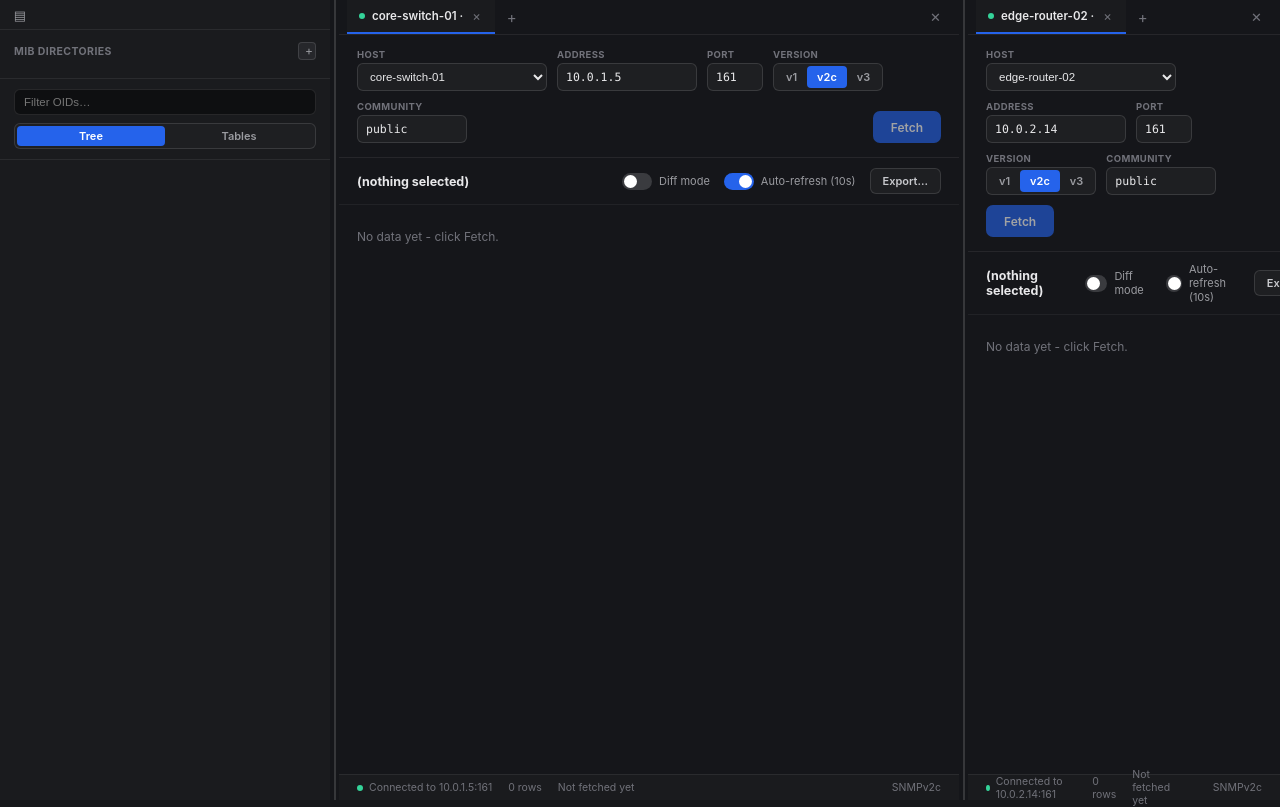
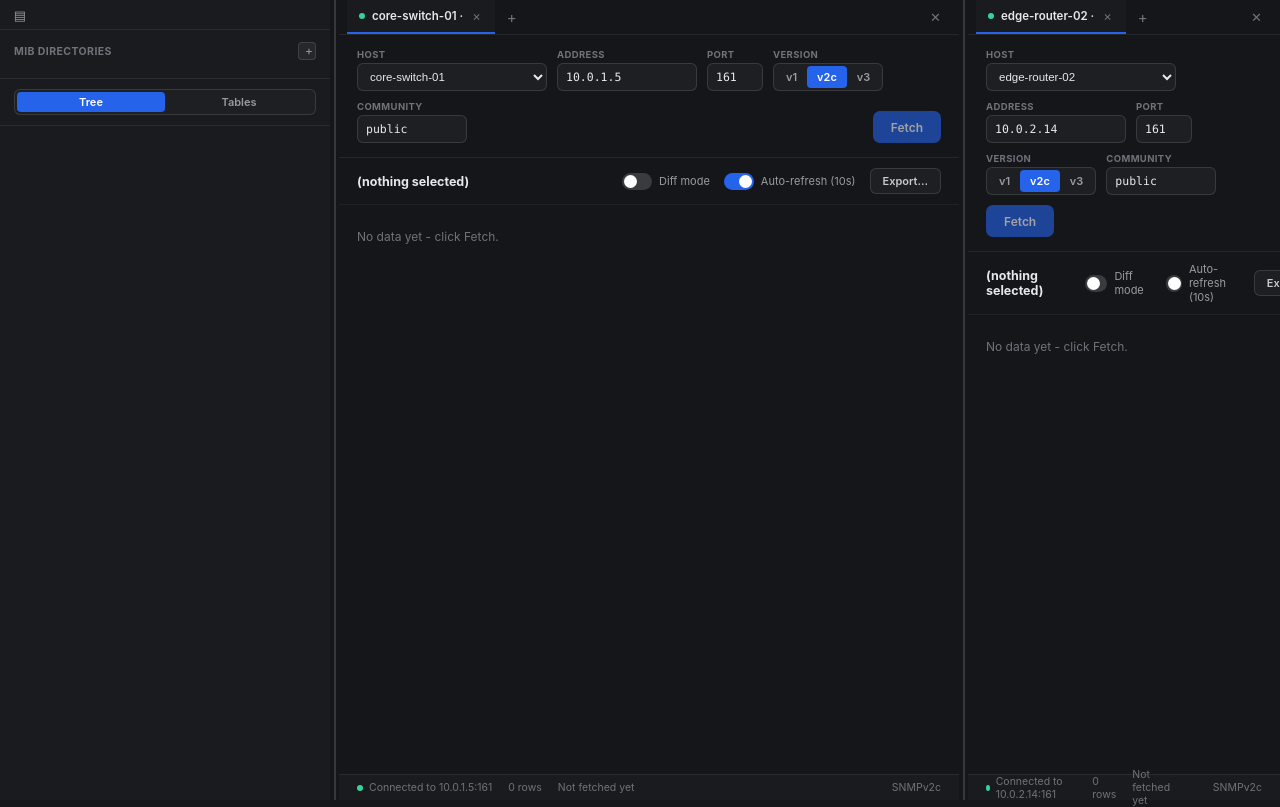
Before and after one commit to md2perpe/snmp-browser, a website built with Vite: page index.html in a window 1280 px wide. Shown: the top 807 px of the page. Built offline with nearby package versions, Linux system fonts and the light colour scheme; no server answers; files whose address does not match are found by name.

Commit message:
Refactor sidebar filter functionality and update styles for tree mode

```diff
--- a/src/render.ts
+++ b/src/render.ts
@@ -126,14 +126,7 @@ function renderSidebar(store: Store): HTMLElement {
       el("div", { class: "mib-dir-list" }, dirRows),
       draftRow,
     ]),
-    el("div", { class: "filter-box" }, [
-      el("input", {
-        class: "filter-input",
-        placeholder: "Filter OIDs…",
-        value: store.state.filterText,
-        "data-focus-key": "filter",
-        oninput: (e: Event) => store.setFilterText((e.target as HTMLInputElement).value),
-      }),
+    el("div", { class: "tree-mode-box" }, [
       el(
         "div",
         { class: "tree-mode-toggle" },
--- a/src/state.ts
+++ b/src/state.ts
@@ -21,7 +21,6 @@ export class Store {
     const tab1 = this.makeTab("t1", "h1");
     const tab2 = this.makeTab("t2", "h2", { autoRefresh: false });
     this.state = {
-      filterText: "",
       expanded: {},
       tablesOnlyMode: false,
       mibDirs: [],
@@ -184,11 +183,6 @@ export class Store {
 
   // ---------- sidebar / MIB directories ----------
 
-  setFilterText(text: string) {
-    this.state.filterText = text;
-    this.notify();
-  }
-
   toggleLeft() {
     this.state.leftCollapsed = !this.state.leftCollapsed;
     this.notify();
@@ -277,27 +271,13 @@ export class Store {
   }
 
   getVisibleNodes(): { node: MibNode; depth: number }[] {
-    const tree = this.activeTree();
-    const filter = this.state.filterText.trim().toLowerCase();
-    if (!filter) return this.flatten(tree, 0, [], this.state.expanded);
-    // A filter searches the whole tree regardless of collapse state - a
-    // search box that only finds nodes you'd already expanded manually
-    // isn't useful, since everything starts collapsed.
-    return this.flattenAll(tree, 0, []).filter(({ node }) => node.label.toLowerCase().includes(filter));
+    return this.flatten(this.activeTree(), 0, [], this.state.expanded);
   }
 
   private flatten(nodes: MibNode[], depth: number, out: { node: MibNode; depth: number }[], expanded: Record<string, boolean>) {
     for (const n of nodes) {
       out.push({ node: n, depth });
       if (n.children && expanded[n.id]) this.flatten(n.children, depth + 1, out, expanded);
-    }
-    return out;
-  }
-
-  private flattenAll(nodes: MibNode[], depth: number, out: { node: MibNode; depth: number }[]) {
-    for (const n of nodes) {
-      out.push({ node: n, depth });
-      if (n.children) this.flattenAll(n.children, depth + 1, out);
     }
     return out;
   }
--- a/src/styles.css
+++ b/src/styles.css
@@ -330,24 +330,10 @@ button {
   font-size: 10px;
 }
 
-.filter-box {
+.tree-mode-box {
   flex: none;
   padding: 10px 14px;
   border-bottom: 1px solid var(--border-soft);
-  display: flex;
-  flex-direction: column;
-  gap: 8px;
-}
-.filter-input {
-  width: 100%;
-  height: 26px;
-  background: var(--bg-deep);
-  border: 1px solid var(--border-mid);
-  border-radius: 6px;
-  color: var(--text-primary);
-  font-size: 11.5px;
-  padding: 0 9px;
-  outline: none;
 }
 
 .tree {
--- a/src/types.ts
+++ b/src/types.ts
@@ -79,7 +79,6 @@ export interface PaneState {
 }
 
 export interface AppState {
-  filterText: string;
   expanded: Record<string, boolean>;
   /** When true, the sidebar shows only tables (as roots) with their columns as children, instead of the full group hierarchy. */
   tablesOnlyMode: boolean;
```
